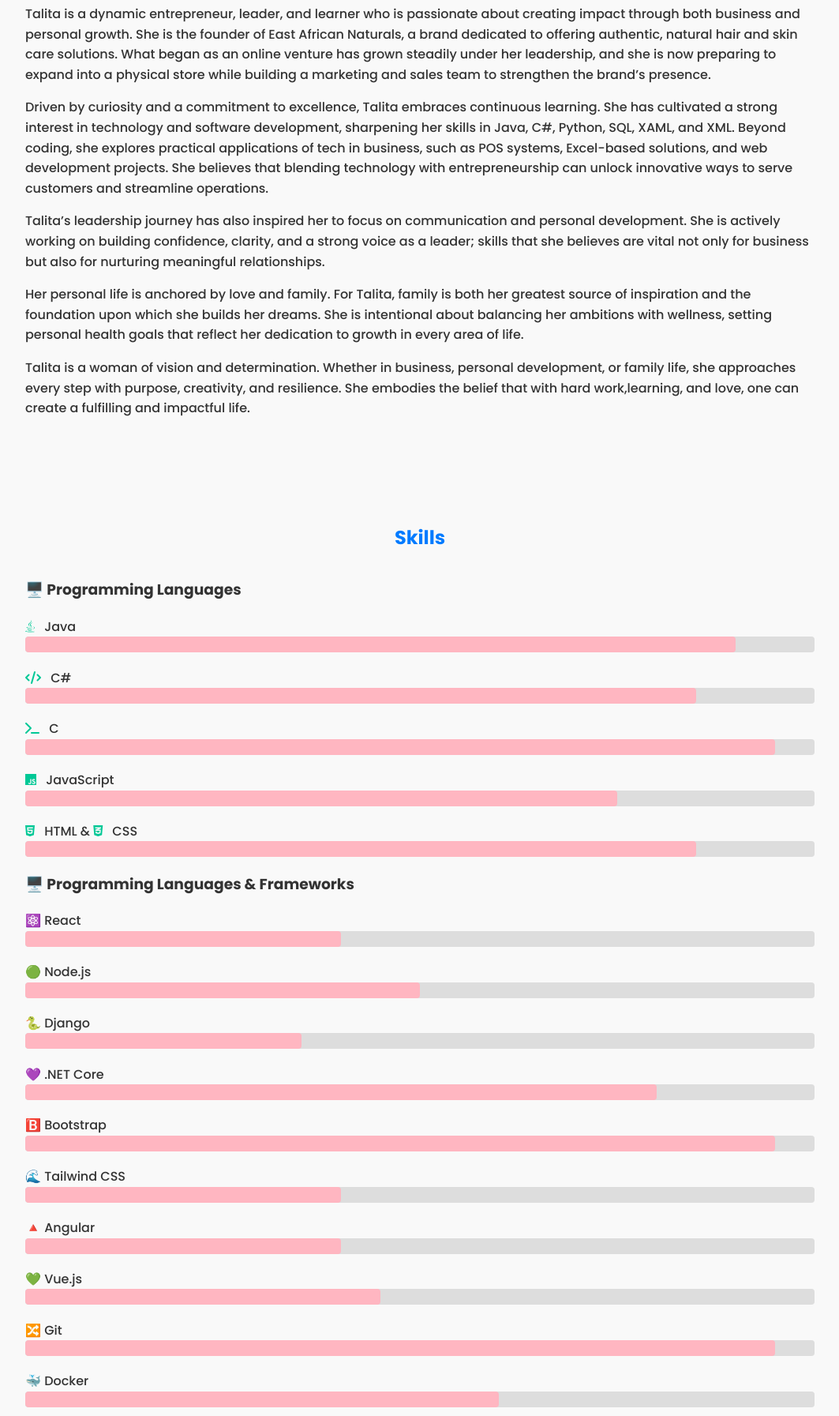
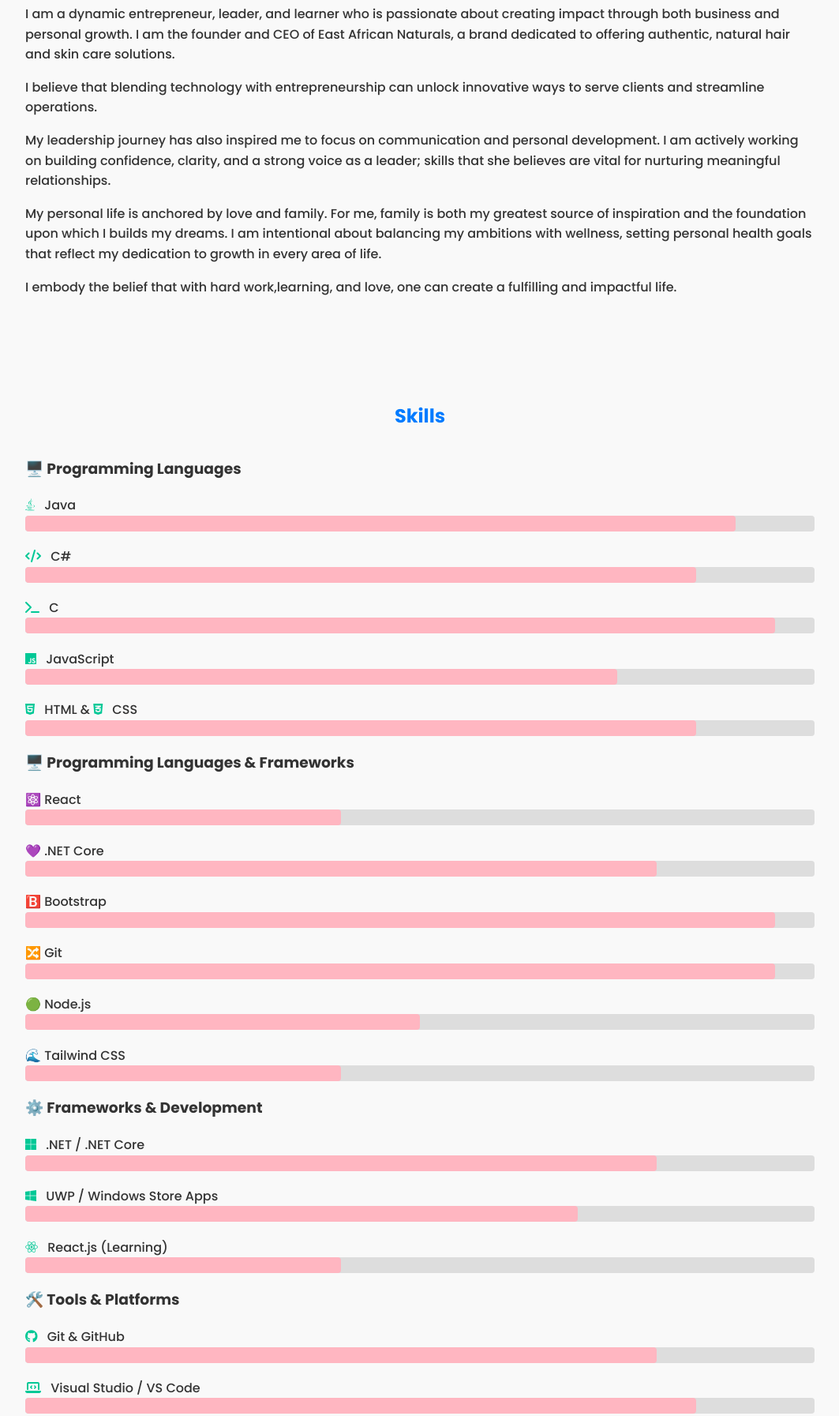
Before and after one commit to talitaprecious-pixel/talita-christine-portfolio, a plain HTML site: page index.html in a window 1280 px wide. Shown: the part 780-2573 px from the top of the page at 79% size, without its empty margins (108-1171 px from the left). Drawn offline with Linux system fonts and the light colour scheme.

Commit message:
UPDATED MY ABOUT ME AND EXPERIENCES

```diff
--- a/index.html
+++ b/index.html
@@ -30,45 +30,35 @@
   <section class="hero">
     <img src="photos/queena.jpeg" alt="Talita Christine" class="hero-img">
     <h2>Hello, I’m <span>Talita</span></h2>
-    <p>Entrepreneur • Web Developer in progress • Creative thinker • Software Engineer • Mathematecian </p>
+    <p>Entrepreneur • Web Developer • Creative thinker • Software Engineer • Mathematecian </p>
     <a href="#projects" class="btn">See My Work</a>
   </section>
 
   <section id="about" class="section">
     <h2>About Me</h2>
     <p>
-      Talita is a dynamic entrepreneur, leader, and learner who is passionate about
-      creating impact through both business and personal growth. She is the founder of
+      I am a dynamic entrepreneur, leader, and learner who is passionate about
+      creating impact through both business and personal growth. I am the founder  and CEO of
       East African Naturals, a brand dedicated to offering authentic, natural hair and
       skin care solutions.
-      What began as an online venture has grown steadily under her leadership,
-      and she is now preparing to expand into a physical store while building a
-       marketing and sales team to strengthen the brand’s presence.
     </p>
     <p>
-      Driven by curiosity and a commitment to excellence, Talita embraces continuous learning.
-      She has cultivated a strong interest in technology and software development, sharpening her
-      skills in Java, C#, Python, SQL, XAML, and XML. Beyond coding, she explores practical
-      applications of tech in business, such as POS systems, Excel-based solutions, and web
-       development projects. She believes that blending technology with entrepreneurship can
-       unlock innovative ways to serve customers and streamline operations.
+       I believe that blending technology with entrepreneurship can
+       unlock innovative ways to serve clients and streamline operations.
     </p>
     <p>
-      Talita’s leadership journey has also inspired her to focus on communication and personal development.
-       She is actively working on building confidence, clarity, and a strong voice as a leader;
-       skills that she believes are vital not only for business but also for nurturing meaningful
-       relationships.
+      My leadership journey has also inspired me to focus on communication and personal development.
+       I am  actively working on building confidence, clarity, and a strong voice as a leader;
+       skills that she believes are vital for nurturing meaningful relationships.
     </p>
     <p>
-      Her personal life is anchored by love and family. For Talita, family is both her greatest
-      source of inspiration and the foundation upon which she builds her dreams. She is intentional
-       about balancing her ambitions with wellness, setting personal health goals
-      that reflect her dedication to growth in every area of life.
+      My personal life is anchored by love and family. For me, family is both my greatest
+      source of inspiration and the foundation upon which I builds my dreams. I am intentional
+       about balancing my ambitions with wellness, setting personal health goals
+      that reflect my dedication to growth in every area of life.
     </p>
     <p>
-      Talita is a woman of vision and determination. Whether in business, personal development,
-      or family life, she approaches every step with purpose, creativity, and resilience.
-      She embodies the belief that with hard work,learning, and love, one can create a fulfilling and
+      I embody the belief that with hard work,learning, and love, one can create a fulfilling and
       impactful life.
     </p>
   </section>
@@ -112,16 +102,6 @@
     </div>
 
     <div class="skill">
-      <span>🟢 Node.js</span>
-      <div class="skill-bar"><div class="skill-level" data-level="50%" style="background-color:#FFB6C1;"></div></div>
-    </div>
-
-    <div class="skill">
-      <span>🐍 Django</span>
-      <div class="skill-bar"><div class="skill-level" data-level="35%" style="background-color:#FFB6C1;"></div></div>
-    </div>
-
-    <div class="skill">
       <span>💜 .NET Core</span>
       <div class="skill-bar"><div class="skill-level" data-level="80%" style="background-color:#FFB6C1;"></div></div>
     </div>
@@ -132,28 +112,18 @@
     </div>
 
     <div class="skill">
-      <span>🌊 Tailwind CSS</span>
-      <div class="skill-bar"><div class="skill-level" data-level="40%" style="background-color:#FFB6C1;"></div></div>
-    </div>
-
-    <div class="skill">
-      <span>🔺 Angular</span>
-      <div class="skill-bar"><div class="skill-level" data-level="40%" style="background-color:#FFB6C1;"></div></div>
-    </div>
-
-    <div class="skill">
-      <span>💚 Vue.js</span>
-      <div class="skill-bar"><div class="skill-level" data-level="45%" style="background-color:#FFB6C1;"></div></div>
-    </div>
-
-    <div class="skill">
       <span>🔀 Git</span>
       <div class="skill-bar"><div class="skill-level" data-level="95%" style="background-color:#FFB6C1;"></div></div>
     </div>
 
     <div class="skill">
-      <span>🐳 Docker</span>
-      <div class="skill-bar"><div class="skill-level" data-level="60%" style="background-color: #FFB6C1;"></div></div>
+      <span>🟢 Node.js</span>
+      <div class="skill-bar"><div class="skill-level" data-level="50%" style="background-color:#FFB6C1;"></div></div>
+    </div>
+
+    <div class="skill">
+      <span>🌊 Tailwind CSS</span>
+      <div class="skill-bar"><div class="skill-level" data-level="40%" style="background-color:#FFB6C1;"></div></div>
     </div>
 
   </div>
@@ -191,7 +161,7 @@
       </div>
       <div class="skill">
         <span><i class="fa-solid fa-database"></i> SQL & Databases</span>
-        <div class="skill-bar"><div class="skill-level" data-level="65%"></div></div>
+        <div class="skill-bar"><div class="skill-level" data-level="85%"></div></div>
       </div>
     </div>
   </div>
@@ -250,19 +220,32 @@
     <h2>Experience & Education</h2>
     <div class="timeline">
       <div class="entry">
-        <h3>Founder, East African Naturals</h3>
+        <h3>Junior Developer at Timex IT Consulting</h3>
+        <span>2022 – 2023</span>
+        <p>Assisted in building and maintaining software by writing code, fixing bugs, learning best practices,
+          <br> and supporting senior developers while gaining real-world experience.</p>
+      </div>
+      <div class="entry">
+        <h3>Founder and CEO, East African Naturals</h3>
         <span>2021 – Present</span>
         <p>Created and scaled a natural beauty brand, running online and preparing for a physical store.</p>
       </div>
       <div class="entry">
-        <h3>Web Development Learner</h3>
+        <h3>Web Development</h3>
         <span>2024 – Present</span>
-        <p>Studying HTML, CSS, JavaScript, and frameworks to build real-world projects.</p>
+        <p>Building and experimenting with websites while learning front-end and back-end skills like HTML, CSS,
+         <br> JavaScript, frameworks, debugging, and version control.</p>
       </div>
       <div class="entry">
-        <h3>App Development Learner</h3>
+        <h3>App Development</h3>
         <span>2024 – Present</span>
-        <p>Studying HTML, CSS, JavaScript, and frameworks to build real-world projects.</p>
+        <p>Practicing building mobile or web applications while gaining skills in coding,
+          UI/UX, <br> and development tools through hands-on learning.</p>
+      </div>
+      <div class="entry">
+        <h3>Database Programmer</h3>
+        <span>2024 – Present</span>
+        <p>Designing, writing, and optimizing database code to store, manage, and retrieve data efficiently for <br> software applications</p>
       </div>
     </div>
   </section>
```
